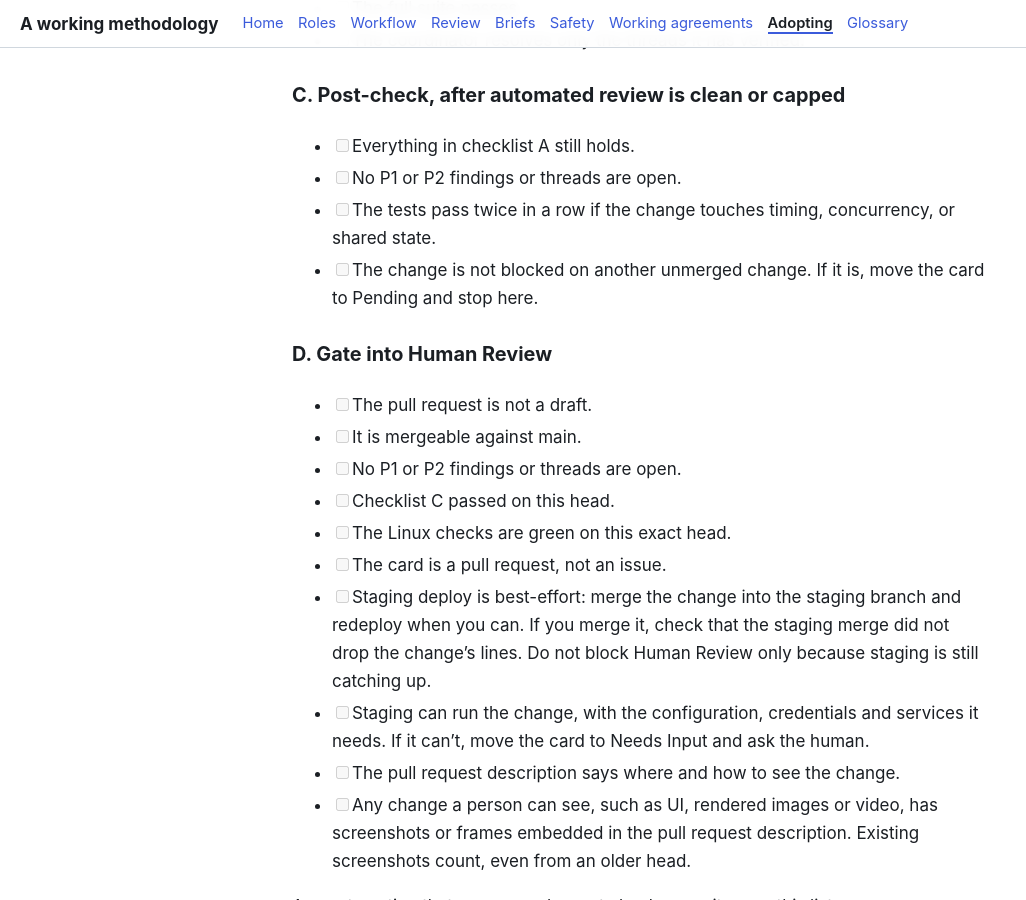
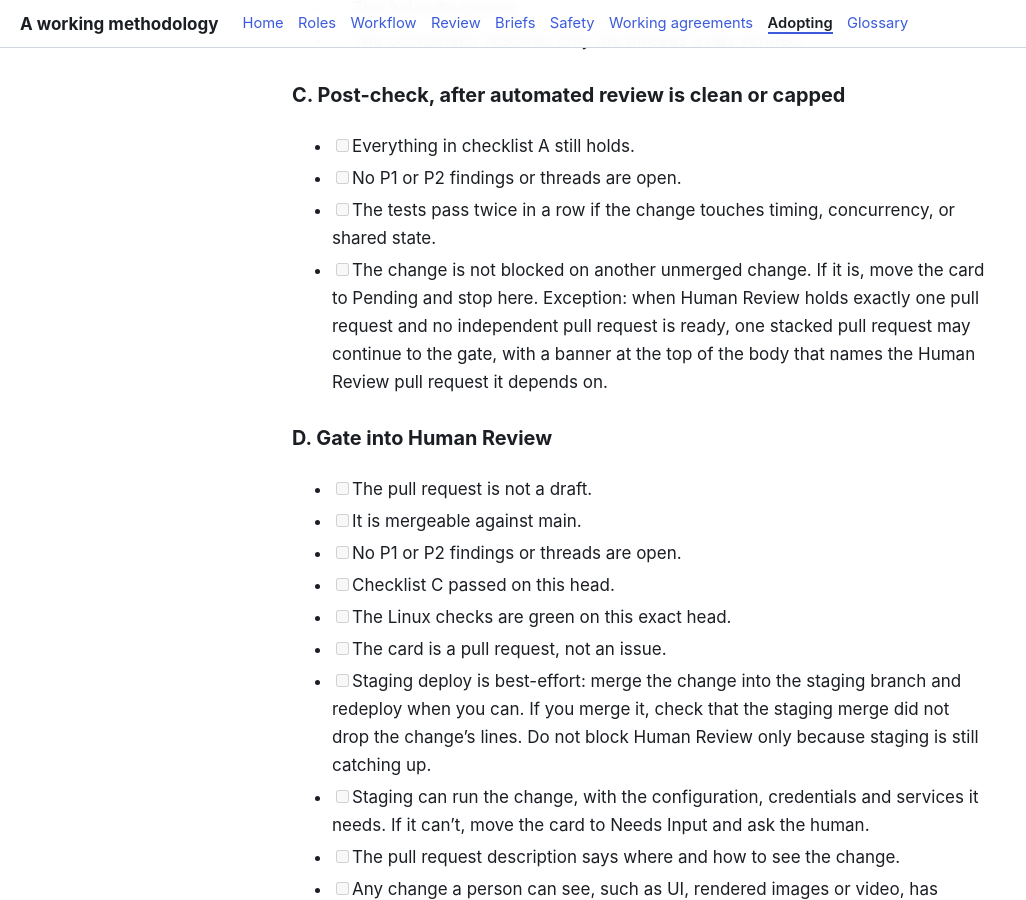
Before and after one commit to tangentcode/methodology, a Jekyll site: the page built from adopting.md, in a window 1280 px wide and 900 px high, scrolled down 5474 px. Shown: the whole window, without its empty margins (0-1026 px from the left). Built offline with Jekyll 4.4.1, drawn with Linux system fonts in a browser that asks for light colours; our own code applies the rules of GitHub Pages for plain Markdown files.

Commit message:
docs: allow the bannered stacked exception in the adoption post-check

```diff
--- a/adopting.md
+++ b/adopting.md
@@ -154,7 +154,7 @@ Run these on the current head every time. A new push resets them.
 - [ ] Everything in checklist A still holds.
 - [ ] No P1 or P2 findings or threads are open.
 - [ ] The tests pass twice in a row if the change touches timing, concurrency, or shared state.
-- [ ] The change is not blocked on another unmerged change. If it is, move the card to Pending and stop here.
+- [ ] The change is not blocked on another unmerged change. If it is, move the card to Pending and stop here. Exception: when Human Review holds exactly one pull request and no independent pull request is ready, one stacked pull request may continue to the gate, with a banner at the top of the body that names the Human Review pull request it depends on.
 
 ### D. Gate into Human Review
 
```
